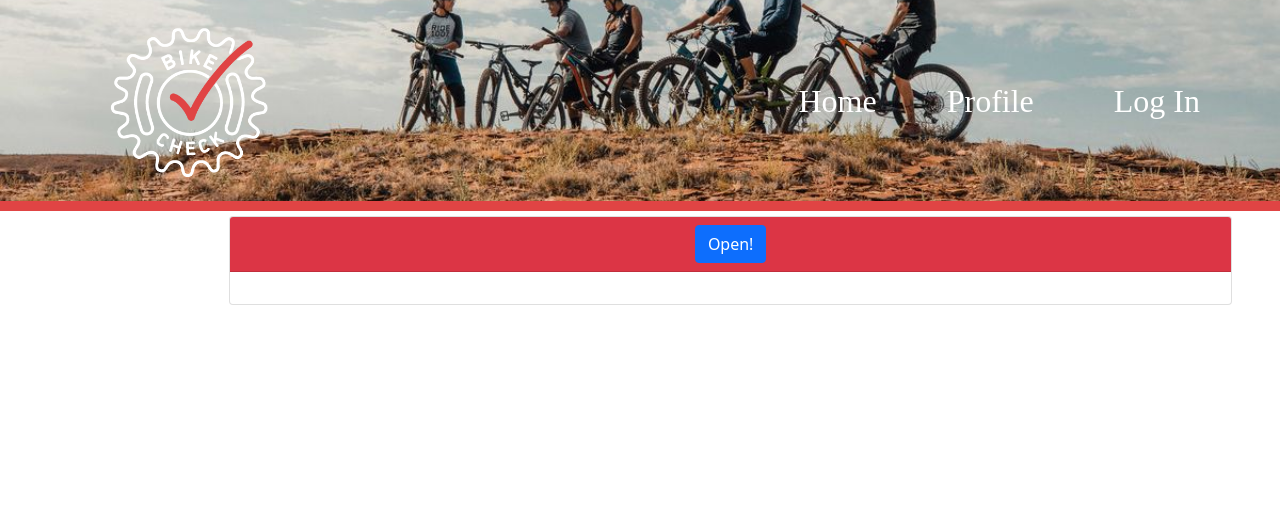
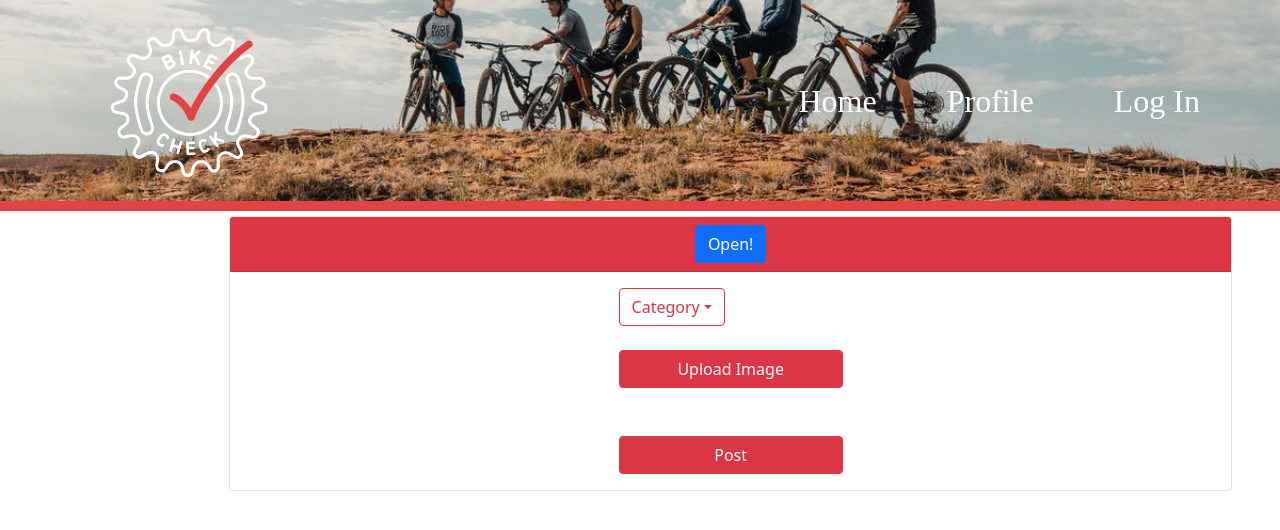
Before and after one commit to SprengerV/bike_check, a React (Create React App) app in the folder client/: page / in a window 1280 px wide. Shown: the top 530 px of the page. Built offline with nearby package versions, Linux system fonts and the light colour scheme; a web font is replaced by a local one.

Commit message:
button sides of body

```diff
--- a/client/src/Components/Post/index.js
+++ b/client/src/Components/Post/index.js
@@ -18,6 +18,16 @@ const Post = () => {
                         </Card.Header>
                         <Accordion.Collapse eventKey='0'>
                             <Card.Body className="row">
+                                <Container className="col-3 d-flex flex-column justify-content-center">
+                                    <DropdownButton title="Category" variant="outline-danger">
+                                        <Dropdown.Item>Mountain</Dropdown.Item>
+                                    </DropdownButton>
+                                    <br></br>
+                                    <Button variant="danger">Upload Image</Button>
+                                    <br></br>
+                                    <br></br>
+                                    <Button variant="danger">Post</Button>
+                                </Container>
 
                             </Card.Body>
                         </Accordion.Collapse>
```
